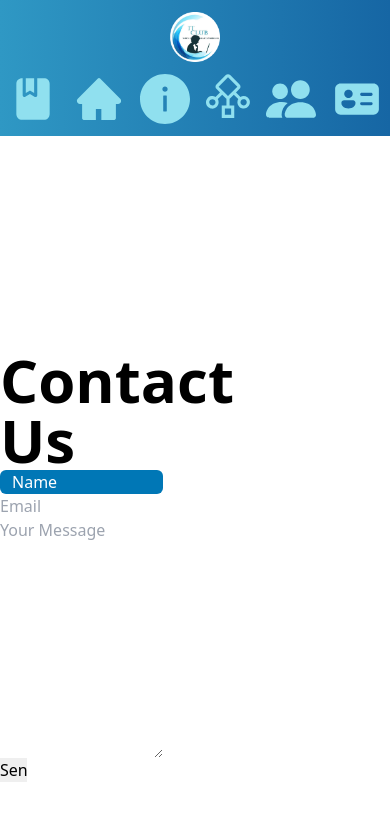
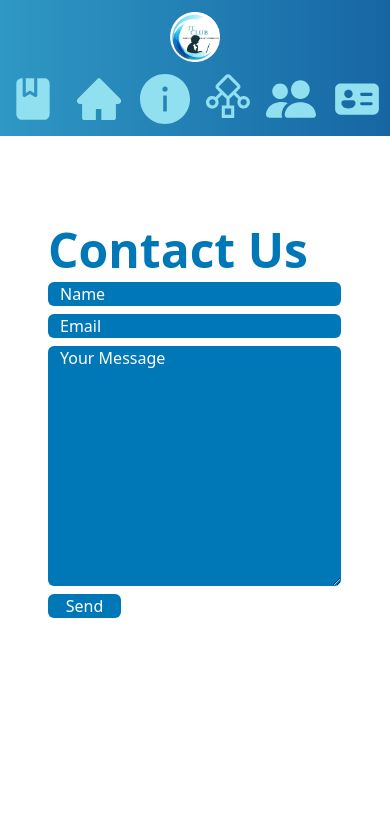
Before and after one commit to itclubnedukabta/frontend-website-itclub, a React (Create React App) app: page /contact in a window 390 px wide. Shown: the top 820 px of the page. Built offline with nearby package versions, Linux system fonts and the light colour scheme.

Commit message:
Finishing Contact and add more responsive - rc1

```diff
--- a/src/components/ContactForm.tsx
+++ b/src/components/ContactForm.tsx
@@ -5,26 +5,52 @@ interface ContactFormPropsInterface {}
 const ContactForm = (props: ContactFormPropsInterface) => {
   return (
     <div className="flex flex-col justify-center h-screen">
-      <form action="" className="flex flex-col w-5/12">
-        <h1 className="font-bold text-6xl">Contact Us</h1>
+      <form action="" className="flex flex-col w-9/12 xl:w-5/12 ml-12">
+        <h1
+          className="font-bold text-5xl sm:text-6xl my-1"
+          style={{
+            color: "#0077B6",
+          }}
+        >
+          Contact Us
+        </h1>
         <input
           type="text"
           placeholder="Name"
           name="name"
-          className="px-3 rounded-md placeholder-white"
+          className="px-3 rounded-md placeholder-white my-1"
           style={{
             backgroundColor: "#0077B6",
           }}
         />
-        <input type="email" placeholder="Email" name="email" />
+        <input
+          type="email"
+          placeholder="Email"
+          name="email"
+          className="px-3 rounded-md placeholder-white my-1"
+          style={{
+            backgroundColor: "#0077B6",
+          }}
+        />
         <textarea
           name="message"
           id=""
           cols={30}
           rows={10}
           placeholder="Your Message"
+          className="px-3 rounded-md placeholder-white my-1"
+          style={{
+            backgroundColor: "#0077B6",
+          }}
         ></textarea>
-        <input type="submit" value="Send" className="w-2/12" />
+        <input
+          type="submit"
+          value="Send"
+          className="text-white rounded-md w-3/12 md:w-1/12 my-1"
+          style={{
+            backgroundColor: "#0077B6",
+          }}
+        />
       </form>
     </div>
   );
--- a/src/components/DivCard.tsx
+++ b/src/components/DivCard.tsx
@@ -12,7 +12,7 @@ const DivCard = (props: DivCardPropsInterface) => {
         src={props.image}
         alt=""
         loading="lazy"
-        className="self-center w-full md:w-10/12"
+        className="self-center w-full md:w-10/12 lg:w-10/12 xl:w-8/12 2xl:w-7/12"
       />
       <p className="font-bold text-base text-center">{props.name}</p>
     </div>
--- a/src/components/MemberCard.tsx
+++ b/src/components/MemberCard.tsx
@@ -9,8 +9,11 @@ interface MemberCardPropsInterface {
 
 const MemberCard = (props: MemberCardPropsInterface) => {
   return (
-    <a href={props.memberURL ? props.memberURL : "#"} className="py-1 flex">
-      <div className="w-20 h-20 bg-gray-200 rounded-full">
+    <a
+      href={props.memberURL ? props.memberURL : "#"}
+      className="py-1 flex items-center justify-center sm:justify-start"
+    >
+      <div className="bg-gray-200 rounded-full w-20 h-20">
         <img src={props.imageURL ? props.imageURL : ""} alt="" />
       </div>
       <div className="pl-4">
--- a/src/pages/About.tsx
+++ b/src/pages/About.tsx
@@ -28,19 +28,18 @@ class About extends React.Component {
               color: "#1969CE",
             }}
           >
-            Lorem ipsum dolor sit amet, consectetur adipiscing elit. Massa ut
-            vestibulum vel nunc, sed est quis. Quis semper luctus pellentesque
-            gravida erat enim. Nunc, blandit nunc, commodo, adipiscing
-            pellentesque ut enim ac purus. Habitasse quam montes, at pulvinar
-            pellentesque. Phasellus cursus lorem magnis in. Gravida et ultrices
-            lacus lorem amet urna. Ultricies hac sagittis et et quisque tortor,
-            arcu, aliquam. Aliquet in amet viverra id at id. Enim sed et
-            tincidunt risus purus. Arcu id congue sem velit ante sed ut. Lectus
-            consequat integer tincidunt tincidunt tempor. Iaculis interdum donec
-            tortor orci. Ipsum pretium gravida urna porta pharetra semper nibh.
-            Porta at morbi sit aenean maecenas donec morbi mauris gravida.
-            Gravida at massa nulla et odio magna. Hac quisque ut nisl semper
-            nulla.
+            IT Club Nedukabta adalah sebuah organisasi dan ekskul yang berada di
+            SMKN 2 Kab. Tangerang. Sebelum IT Club menjadi organisasi dan ekskul
+            resmi di SMKN 2 Kab. Tangerang. Jurusan TKJ(Teknik Komputer dan
+            Jaringan) memiliki organisasi internal jurusan yang bernama
+            CNEC(Computer and Network Enginering Comunity), organisasi ini
+            bersifat tertutup hanya murid dari jurusan TKJ saja yang dapat masuk
+            ke organisasi CNEC ini. Atas permintaan sekolah untuk membuka
+            organisasi CNEC secara umum agar semua jurusan dapat gabung dan
+            belajar teknologi dalam satu organisasi, akhirnya CNEC memutuskan
+            untuk membuat organisasi baru yang dinamakan IT Club agar murid dari
+            jurusan segala jurusan dapat ikut bergabung dan belajar teknologi
+            bersama
           </p>
           <div className="sm:h-1/5 md:h-3/6 pt-10 2xl:h-4/6 hidden lg:block">
             <div className="inline-block w-4/12 h-full bg-gray-600">
--- a/src/pages/ContactUS.tsx
+++ b/src/pages/ContactUS.tsx
@@ -1,13 +1,18 @@
 import React from "react";
+import { Helmet } from "react-helmet";
 import ContactForm from "../components/ContactForm";
-import Container from "../components/Container";
 
 class ContactUS extends React.Component {
   render() {
     return (
-      <Container>
+      <div
+        className={`h-screen lg:h-screen lg:w-screen lg:pt-0 md:pt-36 pl-0 lg:pl-16`}
+      >
+        <Helmet>
+          <title>Contact Us | IT Club Nedukabta</title>
+        </Helmet>
         <ContactForm />
-      </Container>
+      </div>
     );
   }
 }
--- a/src/pages/Home.tsx
+++ b/src/pages/Home.tsx
@@ -1,13 +1,12 @@
 import React from "react";
 import { Helmet } from "react-helmet";
-import Container from "../components/Container";
 import "../Tailwind.css";
 
 class Home extends React.Component {
   render() {
     return (
-      <Container
-        className="flex flex-col justify-center"
+      <div
+        className={`h-screen lg:h-screen lg:w-screen lg:pt-0 md:pt-36 pl-0 lg:pl-16 flex flex-col justify-center`}
         style={{
           backgroundImage: "linear-gradient(to right, #01B1D6, #0178B7)",
         }}
@@ -16,16 +15,22 @@ class Home extends React.Component {
           <title>Home | IT Club Nedukabta</title>
         </Helmet>
         <div className="pl-10 lg:pl-20">
-          <h1 className="text-6xl lg:text-8xl font-bold" style={{ color: "#ADE8F4" }}>
+          <h1
+            className="text-4xl md:text-6xl lg:text-8xl font-bold"
+            style={{ color: "#ADE8F4" }}
+          >
             IT Club
             <br />
             Nedukabta
           </h1>
-          <p className="text-xl font-normal lg:text-4xl" style={{ color: "#CAF0F8" }}>
+          <p
+            className="text-sm md:text-xl font-normal lg:text-4xl"
+            style={{ color: "#CAF0F8" }}
+          >
             An IT extracurricular at SMKN 2 Kab. Tangerang
           </p>
         </div>
-      </Container>
+      </div>
     );
   }
 }
--- a/src/pages/Member.tsx
+++ b/src/pages/Member.tsx
@@ -6,8 +6,14 @@ import MemberCard from "../components/MemberCard";
 import "../Tailwind.css";
 
 interface MemberPropsInterface {}
+
+interface ScreenSize {
+  width: number;
+  height: number;
+}
 interface MemberStateInterface {
   members: Array<Number>;
+  screen: ScreenSize;
 }
 
 class Member extends React.Component<
@@ -18,17 +24,50 @@ class Member extends React.Component<
     super(props);
     this.state = {
       members: [],
+      screen: {
+        width: 0,
+        height: 0,
+      },
     };
   }
 
-  componentDidMount() {
+  updateDimensions = async () => {
+    await this.setState({
+      screen: {
+        width: window.innerWidth,
+        height: window.innerHeight,
+      },
+    });
+    this.createDummyData();
+  };
+
+  createDummyData = () => {
     let temp = [];
-    for (let i = 1; i <= 24; i++) {
+    let dummyData =
+      this.state.screen.width > 1280
+        ? 24
+        : this.state.screen.width > 1024
+        ? 15
+        : this.state.screen.width > 768
+        ? 11
+        : this.state.screen.width > 640
+        ? 9
+        : 3;
+    for (let i = 1; i <= dummyData; i++) {
       temp.push(i);
     }
     this.setState({
       members: [...temp],
     });
+  };
+
+  componentWillUnmount() {
+    window.removeEventListener("resize", this.updateDimensions);
+  }
+
+  componentDidMount() {
+    window.addEventListener("resize", this.updateDimensions);
+    this.updateDimensions();
   }
   render() {
     return (
@@ -38,12 +77,12 @@ class Member extends React.Component<
         </Helmet>
         <div className="p-10 w-full h-full">
           <div
-            className="w-full h-full p-16 flex flex-col relative"
+            className="w-full h-full p-10 sm:p-16 flex flex-col relative"
             style={{
               backgroundColor: "#0077B6",
             }}
           >
-            <div className="grid grid-cols-5 h-full">
+            <div className="flex flex-col justify-center sm:justify-start sm:grid sm:grid-cols-2 md:grid-cols-3 lg:grid-cols-4 xl:grid-cols-5 h-full">
               <MemberCard
                 nama="Alfat Ardiansa"
                 jabatan="Ketua Divisi"
```
